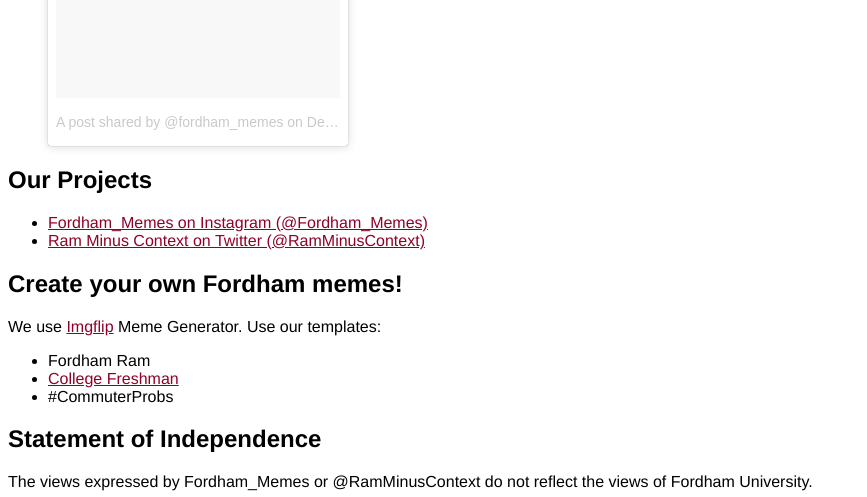
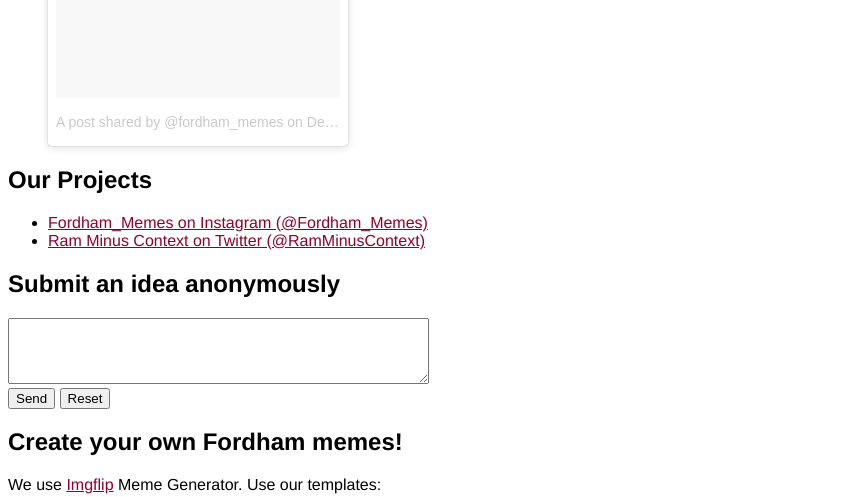
Before and after one commit to fordhammemes/fordhammemes.github.io, a plain HTML site: page index.html in a window 1280 px wide. Shown: the part 315-812 px from the top of the page, without its empty margins (0-867 px from the left). Drawn offline with Linux system fonts and the light colour scheme; a script that the page names is missing.

```diff
--- a/index.html
+++ b/index.html
@@ -29,6 +29,14 @@
 <li><a href="https://www.instagram.com/fordham_memes">Fordham_Memes on Instagram (@Fordham_Memes)</a></li>
 <li><a href="https://www.twitter.com/RamMinusContext">Ram Minus Context on Twitter (@RamMinusContext)</a></li>
 </ul>
+<h2>Submit an idea anonymously</h2>
+
+<form action="mailto:D-blf102wun5n81a@maildrop.cc" action="javascript:alert("Thanks!");" method="post" enctype="text/plain">
+<textarea name="comment" rows="4" cols="50"></textarea><br>
+<input type="submit" value="Send">
+<input type="reset" value="Reset">
+</form>
+
 <h2>Create your own Fordham memes!</h2>
 <p>We use <a href="https://imgflip.com/">Imgflip</a> Meme Generator. Use our templates:</p>
 <ul>
```
